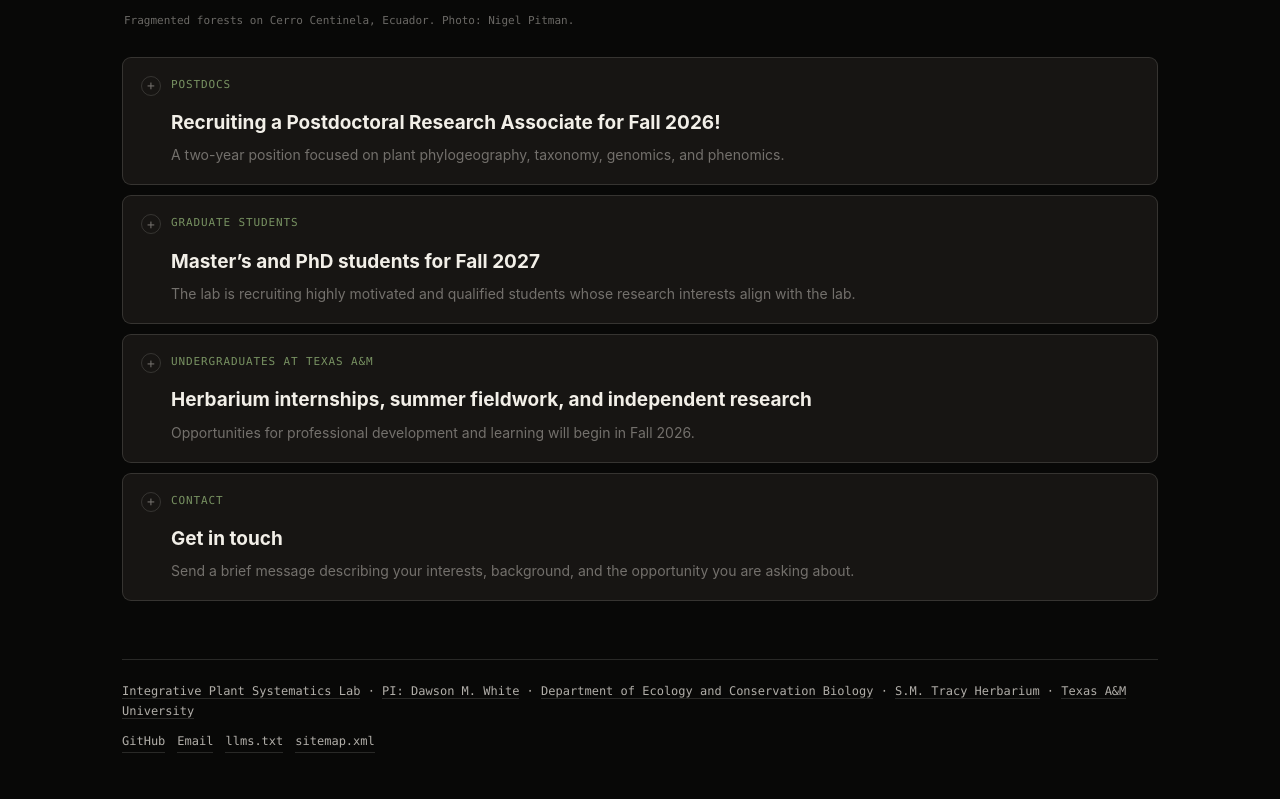
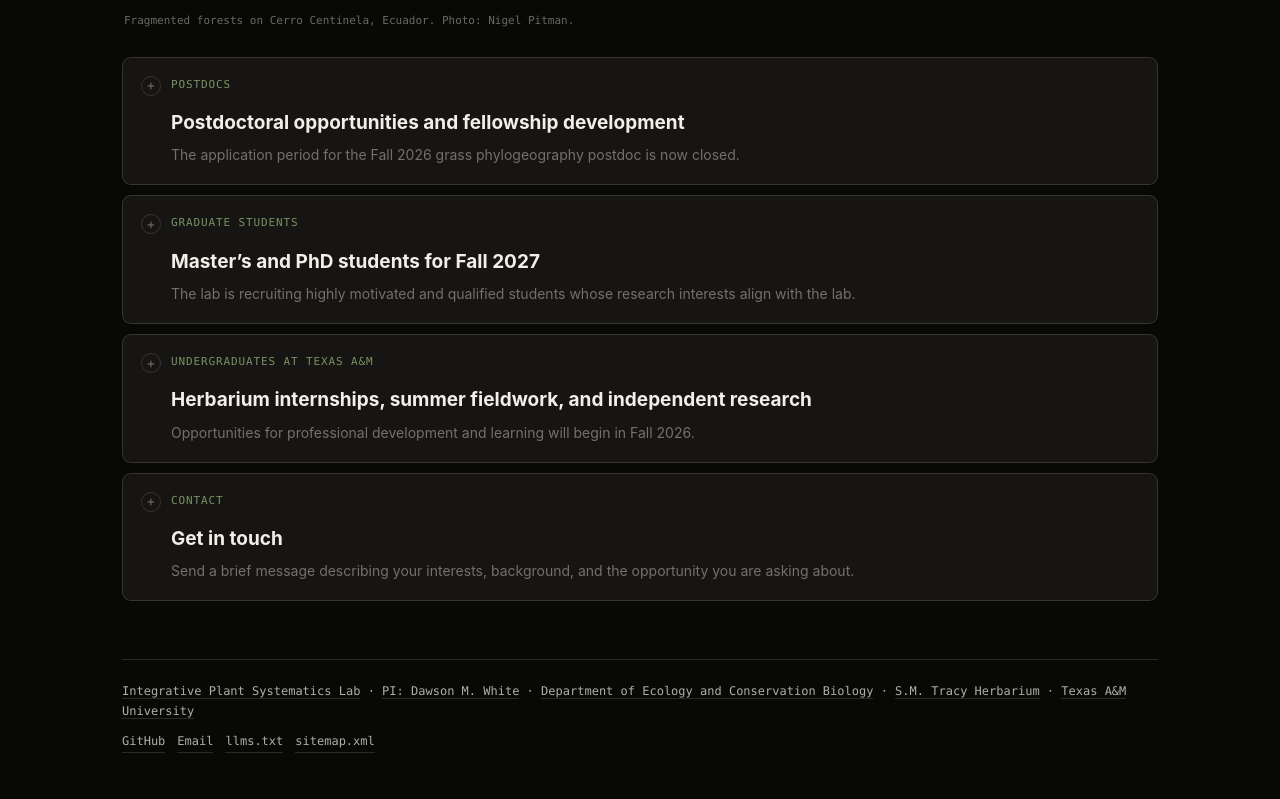
Before and after one commit to Erythroxylum/whiteplantsystematics.org, a Jekyll site: the page built from join.html, in a window 1280 px wide. Shown: the part 764-1563 px from the top of the page. Built offline with Jekyll 4.4.1, drawn with Linux system fonts in a browser that asks for light colours; some of the changed lines change nothing that is shown.

Commit message:
join - postdoc - prfb

````diff
--- a/join.html
+++ b/join.html
@@ -25,61 +25,41 @@
   <summary>
     <span class="layer-summary-text">
       <span class="sum-kicker">Postdocs</span>
-      <span class="sum-head">Recruiting a Postdoctoral Research Associate for Fall 2026!</span>
-      <span class="sum-trail">A two-year position focused on plant phylogeography, taxonomy, genomics, and phenomics.</span>
+      <span class="sum-head">Postdoctoral opportunities and fellowship development</span>
+      <span class="sum-trail">The application period for the Fall 2026 grass phylogeography postdoc is now closed.</span>
     </span>
   </summary>
+
   <div class="layer-body">
     <p>
-  The Integrative Plant Systematics Lab at Texas A&amp;M University is recruiting a postdoctoral research associate to work on genomic and phenomic dimensions of plant diversity. The postdoc should be a botanist, broadly defined, and will be based in College Station to lead a collections-based phylogeographic study with aims of species delimitation and evolutionary inference.
+      <strong>Status:</strong> The application period for the Fall 2026 Postdoctoral Research Associate position focused on grass phylogeography, taxonomy, genomics, and phenomics is now closed.
+    </p>
+
+```
+<p>
+  Individuals interested in developing postdoctoral projects with Dawson are encouraged to get in touch. Please briefly describe your research interests, possible project ideas, relevant experience, and potential funding sources or fellowship programs.
 </p>
 
 <p>
-  The project will use the S.M. Tracy Herbarium’s grass collection, targeted field collections, genomic data, and phenomic measurements to study evolutionary patterns. The broader goal is to understand the ecological drivers, historical processes, and evolutionary constraints that shape diversification, species boundaries, functional variation, and adaptation across environmental gradients in North American grasslands.
+  Dawson is especially interested in collaborating with a motivated postdoctoral researcher to develop an <a href="https://www.nsf.gov/funding/opportunities/prfb-postdoctoral-research-fellowships-biology" target="_blank" rel="noopener">NSF Postdoctoral Research Fellowships in Biology</a> proposal that uses reflectance spectroscopy, museomics, and artificial intelligence to pursue questions relevant to biotechnology. Potential directions could include using herbarium specimens and other biological collections to discover, model, or predict plant chemical, functional, or evolutionary diversity.
 </p>
 
 <p>
-      The position will involve laboratory and herbarium work, with opportunities for fieldwork. The postdoc will use and develop skills in spectral reflectance, trait prediction, phylogenomics, spatial data analysis, and scholarly output -- working closely with Dawson in all stages.
+  Other possible areas for postdoctoral project development include Erythroxylaceae, North American grasses, western Ecuador floristics and conservation (<a href="https://bit.ly/vivacentinela" target="_blank" rel="noopener">¡Viva Centinela!</a>), the Texas flora, herbarium spectral biology, and the development of collections-based biodiversity data infrastructure.
 </p>
 
 <p>
-  Because this is a new lab and the position is centered on TAES/TAMU herbarium project, I expect the postdoc to dedicate most of their effort, approximately 80%, to the core grass phylogeography project. The goal is to produce strong papers and develop grant proposals that support continued work in the lab and at the S.M. Tracy Herbarium.
+  Postdoctoral researchers in the lab may also have opportunities to engage with a global network of botanists and herbarium curators through <a href="https://iherbspec.github.io/" target="_blank" rel="noopener">IHerbSpec</a>.
 </p>
 
 <p>
-  Within that structure, the postdoc will also have opportunities to develop related projects and contribute to other lab efforts. Ideas are welcome and may include Erythroxylaceae, North American grasses, western Ecuador floristics and conservation (<a href="https://bit.ly/vivacentinela" target="_blank" rel="noopener">¡Viva Centinela!</a>), the Texas flora, and herbarium spectral biology.
+  To inquire about future postdoctoral opportunities, please email <a href="mailto:dawson.white@gmail.com">dawson.white@gmail.com</a> with a short statement of interest, a CV, and any relevant information about fellowship timelines or funding mechanisms.
 </p>
+```
 
-    <p>
-      The position also provides opportunities to engage with a global network of botanists and herbarium curators through <a href="https://iherbspec.github.io/" target="_blank" rel="noopener">IHerbSpec</a>.
-    </p>
-
-    <p>
-      This is expected to be a two-year postdoc, reviewed after one year, with potential for extension.
-    </p>
-
-    <p>
-      <strong>Desired start date:</strong> August 1 or September 1, 2026.
-    </p>
-
-    <p>
-      <strong>Desired qualifications:</strong>
-    </p>
-
-    <ul>
-      <li>PhD in botany, biological sciences, or a plant-diversity related field by the start date</li>
-      <li>Motivation and ability to work independently</li>
-      <li>Experience with phylogenetics, population genomics, comparative methods, herbarium collections, plant taxonomy, trait datasets, and biodiversity informatics</li>
-      <li>Experience with R, python, GitHub</li>
-      <li>Interest in mentoring students and contributing to a collaborative, collections-centered research environment</li>
-    </ul>
-
-    <p>
-  Interested candidates should send a letter of interest, less than one page, and CV to
-  <a href="mailto:dawson.white@gmail.com">dawson.white@gmail.com</a>. The letter should briefly describe research interests and relevant experience with phylogeographic research.
-    </p>
   </div>
 </details>
+
 
 <details class="layer">
   <summary>
````
Lines whose indentation alone changed are shown as unchanged.
